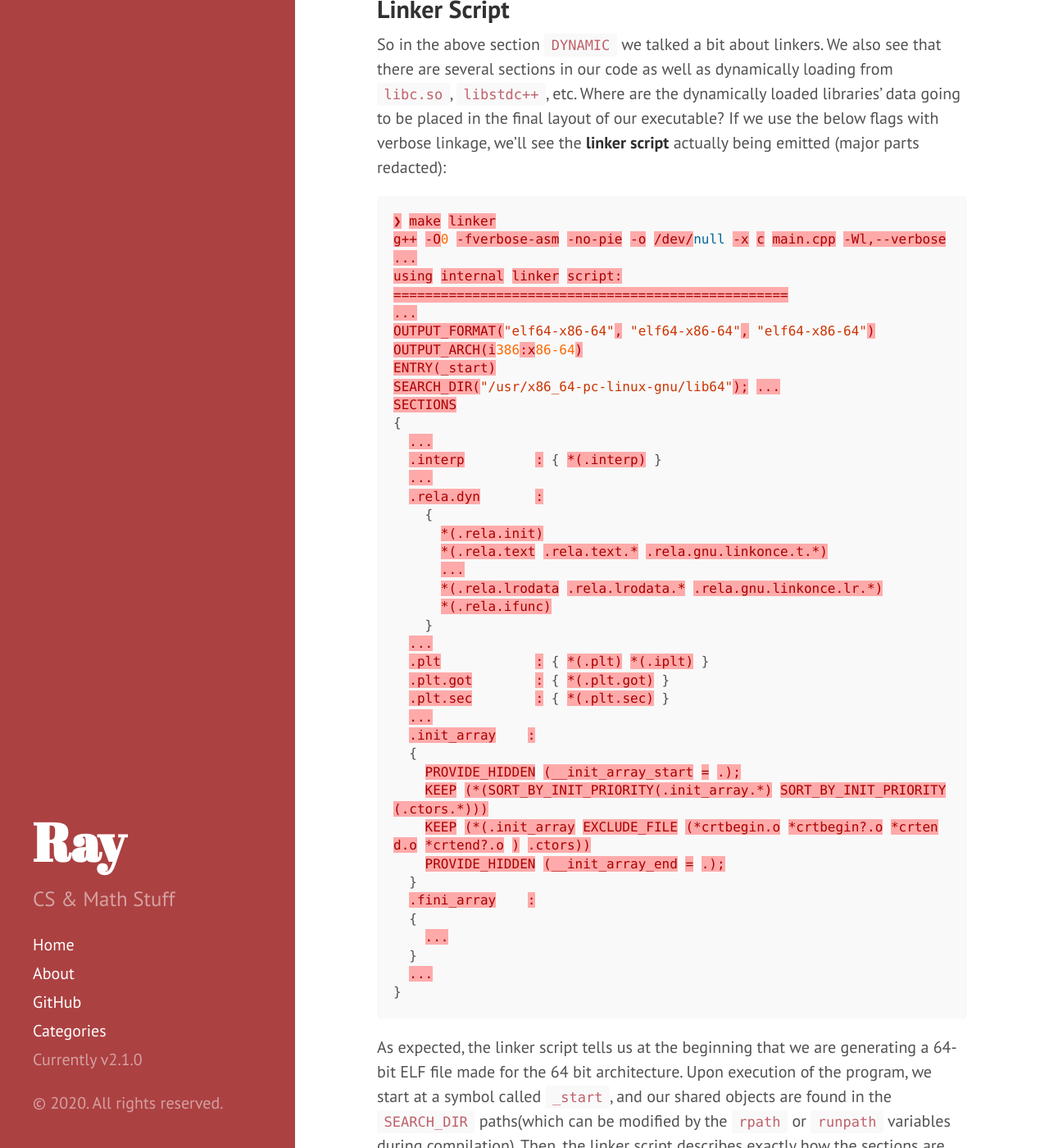
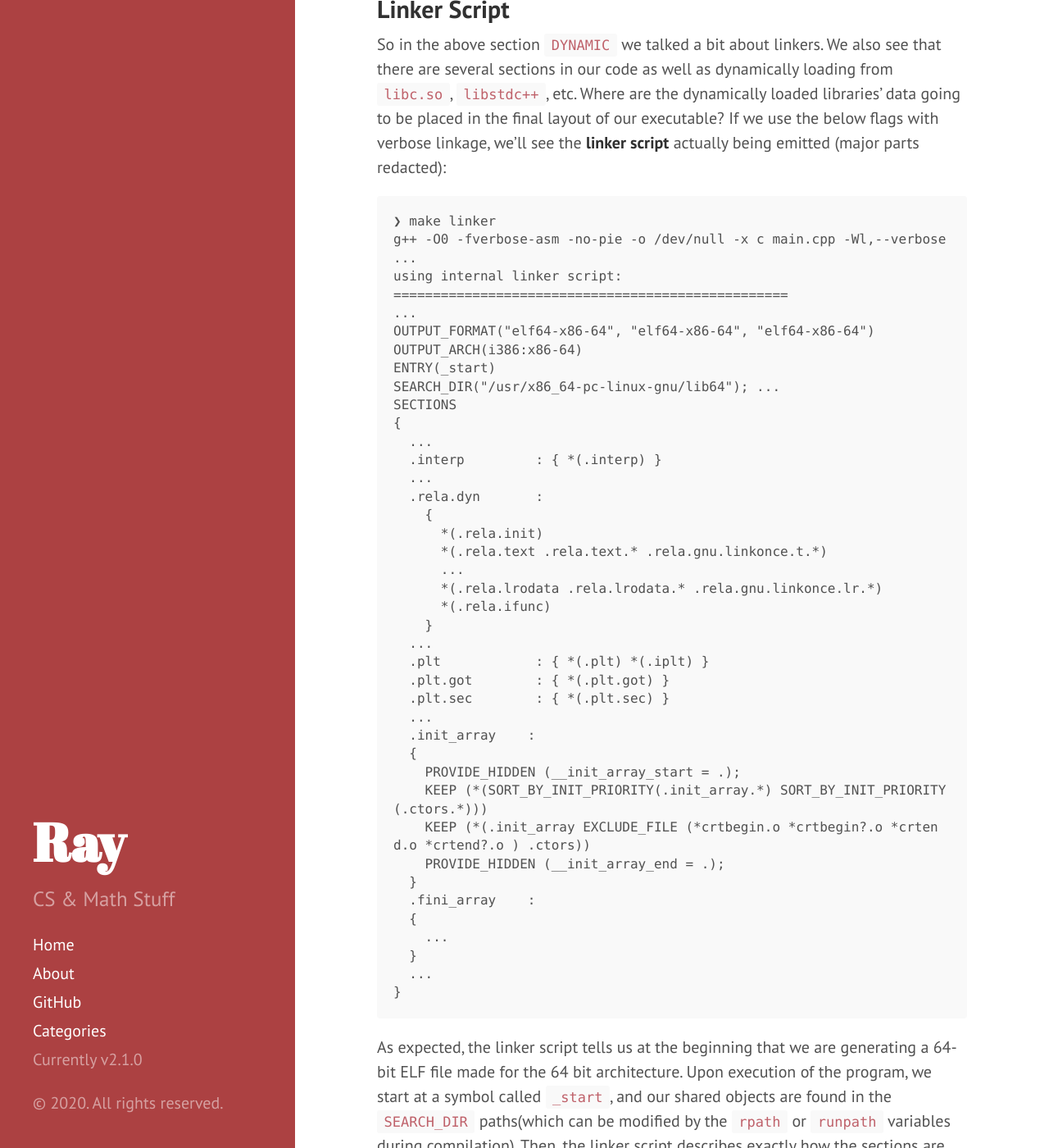
Before and after one commit to OneRaynyDay/oneraynyday.github.io, a Jekyll site: the page built from _posts/2020-05-03-Analyzing-The-Simplest-C++-Program.md, in a window 1280 px wide and 1400 px high, scrolled down 8818 px. Shown: the whole window at 82% size. Built offline with Jekyll 4.4.1, drawn with Linux system fonts in a browser that asks for light colours; formulas are drawn with MathJax 3.

Commit message:
that's not json bro

````diff
--- a/_posts/2020-05-03-Analyzing-The-Simplest-C++-Program.md
+++ b/_posts/2020-05-03-Analyzing-The-Simplest-C++-Program.md
@@ -237,7 +237,7 @@ Well, one way is to make the function information loading _all eager_, and then
 
 So in the above section `DYNAMIC` we talked a bit about linkers. We also see that there are several sections in our code as well as dynamically loading from `libc.so`, `libstdc++`, etc. Where are the dynamically loaded libraries' data going to be placed in the final layout of our executable? If we use the below flags with verbose linkage, we'll see the **linker script** actually being emitted (major parts redacted):
 
-```json
+```
 ❯ make linker
 g++ -O0 -fverbose-asm -no-pie -o /dev/null -x c main.cpp -Wl,--verbose
 ...
````
